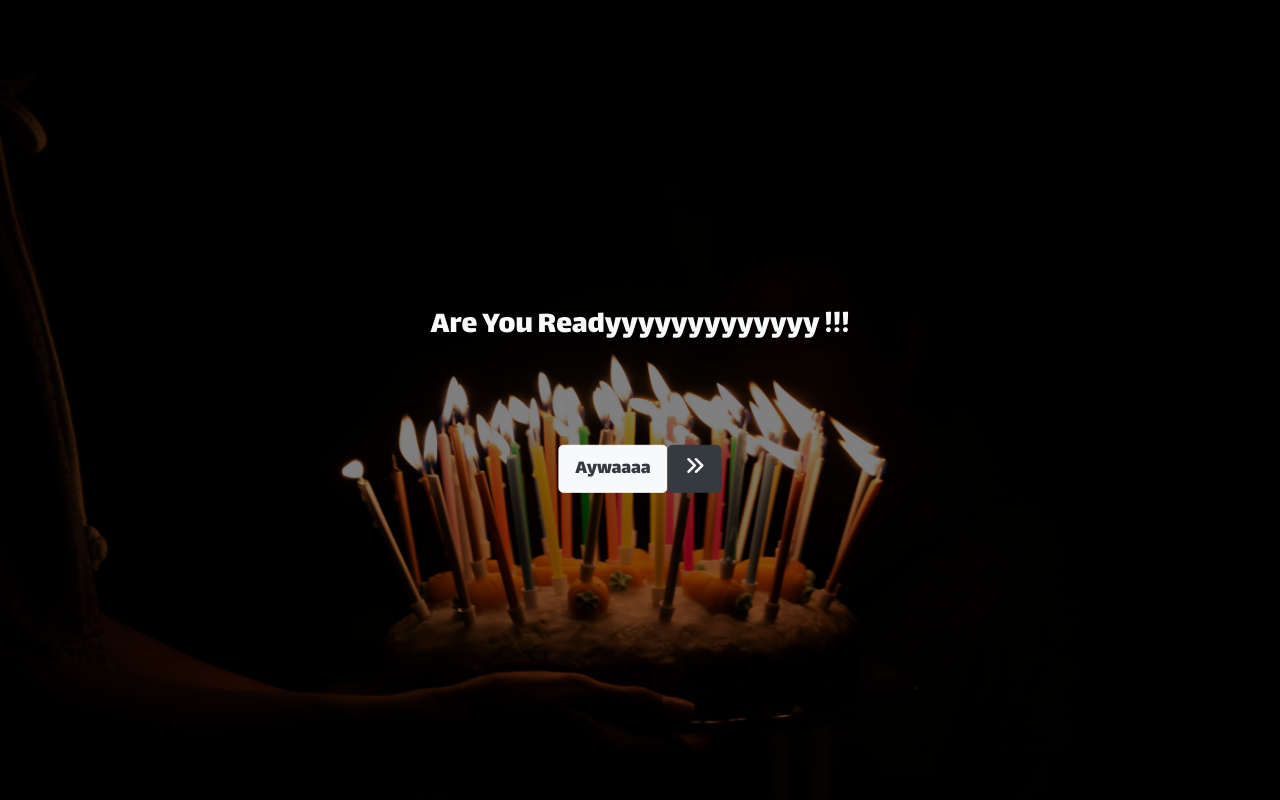
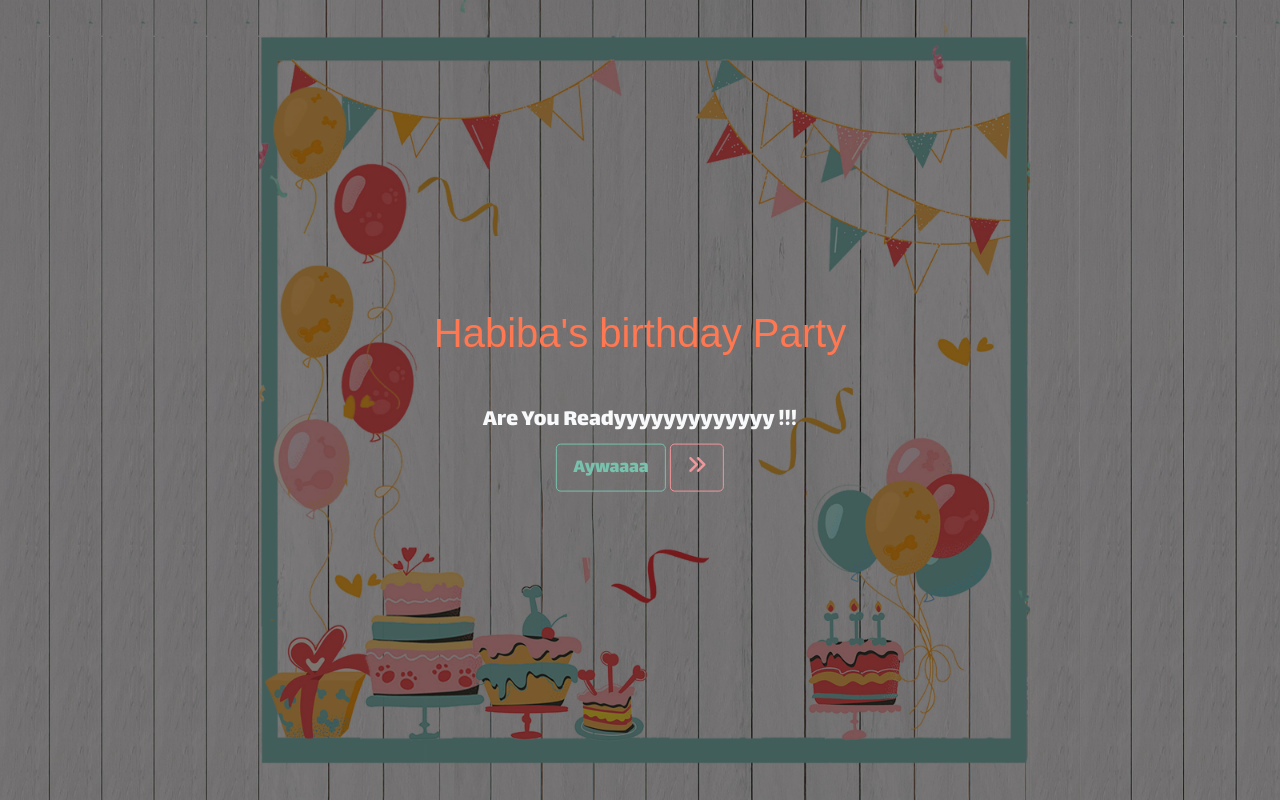
Before and after one commit to husam287/habibabirthday, an Angular app: page /home in a window 1280 px wide. Both pictures are taken after a click on the button "تمام طفيت". Built offline with nearby package versions, Linux system fonts and the light colour scheme.

Commit message:
Add a second walpaper in home

```diff
--- a/src/app/home/home.component.css
+++ b/src/app/home/home.component.css
@@ -1,10 +1,18 @@
-header{
+.headerBeforePhase1{
     background-image: url('../../assets/photos/birthday/caterina-berger-ETGJjk9o-48-unsplash.jpg');
     background-size:cover;
     background-repeat: no-repeat;
     background-position: 50%;
     height: 100vh;
 }
+.headerAfterPhase1{
+    background-image: url('../../assets/photos/birthday/birthdayWallpaper2.jpg');
+    background-size:cover;
+    background-position: 50%;
+    background-repeat: repeat;
+    height: 100vh;
+
+}
 
 .zoom:hover{
     zoom: 1.1;
--- a/src/app/home/home.component.html
+++ b/src/app/home/home.component.html
@@ -1,4 +1,4 @@
-<header>
+<header [ngClass]="phase1Ended? 'headerAfterPhase1':'headerBeforePhase1'">
     <div class="black-overlay">
         <div class="container">
             <div class="row">
@@ -21,13 +21,14 @@
                 </div>
                                     <!--Section after phase 1 end-->
                 <div *ngIf="phase1Ended" class="vertical-center text-center">
-                    <h2 class="text-light" style="margin-bottom: 100px;">
+                    <h1 class="text-danger" style="font-family: fantasy;">Habiba's birthday Party</h1>
+                    <h4 class="text-light" style="margin-top: 50px;">
                         Are You Readyyyyyyyyyyyyy !!!
-                    </h2>
+                    </h4>
 
                     <div [routerLink]="['/birthday']" class="zoom btn-group-lg" role="group" aria-label="Basic example">
-                        <button type="button" class="btn-lg btn btn-light text-dark">Aywaaaa</button>
-                        <button type="button" class="btn-lg btn btn-dark"><i class="fas fa-angle-double-right"></i></button>
+                        <button type="button" class="btn btn-outline-primary mr-1">Aywaaaa</button>
+                        <button type="button" class="btn btn-outline-secondary"><i class="fas fa-angle-double-right"></i></button>
                       </div>
                 </div>
             </div>
```
Also changed, not shown: src/assets/photos/birthday/birthdayWallpaper.jpg (added), src/assets/photos/birthday/birthdayWallpaper2.jpg (added).
